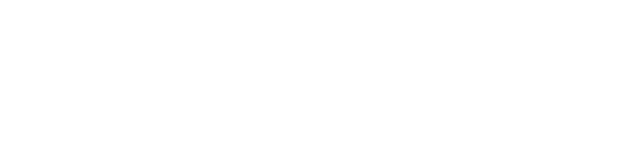
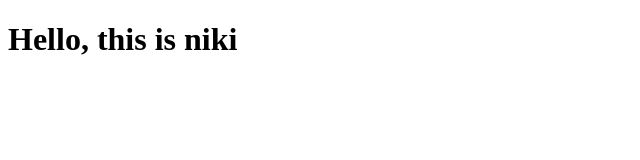
Before and after one commit to Niki-Che/My_First_Repo, a plain HTML site: page index.html in a window 1280 px wide. Shown: the whole page, without its empty margins (0-640 px from the left). Drawn offline with Linux system fonts and the light colour scheme.

Commit message:
Update index.html

```diff
--- a/index.html
+++ b/index.html
@@ -2,6 +2,7 @@
 <html lang="en" dir="ltr">
   <head>
     <meta charset="utf-8">
+    <h1>Hello, this is niki</h1>
     <title>Hellow World</title>
   </head>
   <body>
```
